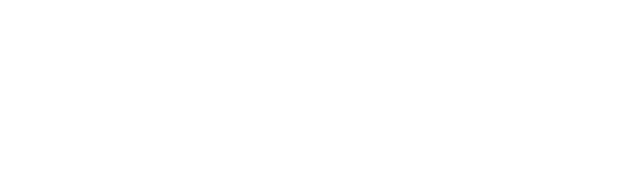
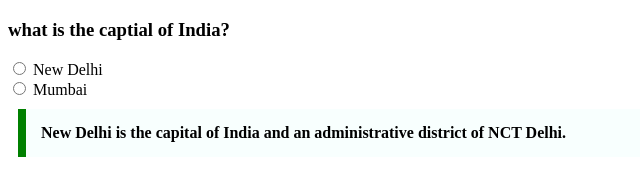
Before and after one commit to acciojob/trivia-prasadkakad589, a website: page main.html in a window 1280 px wide. Shown: the whole page, without its empty margins (0-640 px from the left). Drawn offline with Linux system fonts and the light colour scheme.

Commit message:
created a submission

```diff
--- a/main.html
+++ b/main.html
@@ -8,6 +8,14 @@
 
 <body>
 	<!-- the entire body must be written by student -->
+	<h3>what is the captial of India? </h3>
+	<input type="radio" id="delhi" name="capital" value="delhi"/>
+	<label for="delhi">New Delhi</label><br>
+
+	<input type="radio" id="mumb" name="capital" value="mumbai"/>
+	<label for="mumb">Mumbai</label>
+
+	<blockquote id="qt">New Delhi is the capital of India and an administrative district of NCT Delhi.</blockquote>
     <script type="text/javascript" src="./script.js">
 </script>
 
--- a/styles.css
+++ b/styles.css
@@ -1,2 +1,9 @@
-
+#qt{
+	max-width:600px;
+	margin:10px;
+	padding:15px;
+	border-left:8px solid green;
+	background-color:#f8fffe;
+	font-weight:bold;
+}
 /* Your CSS Code here. */
```
